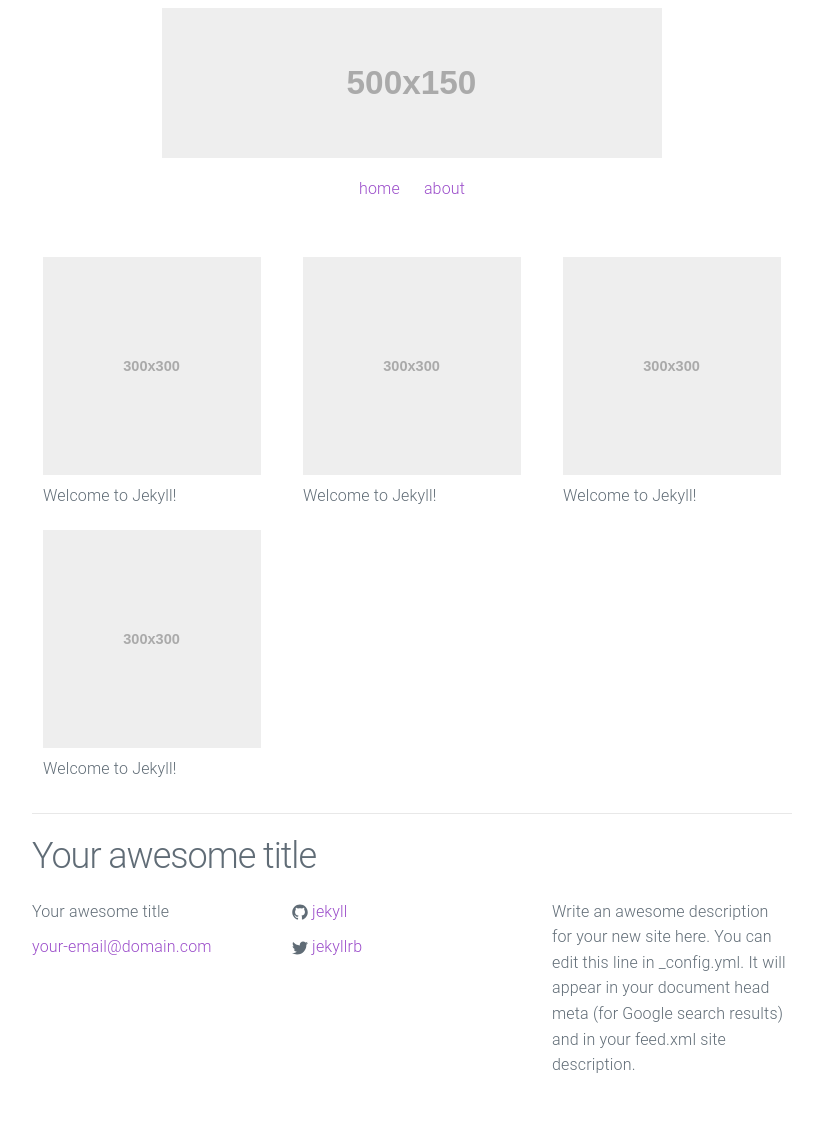
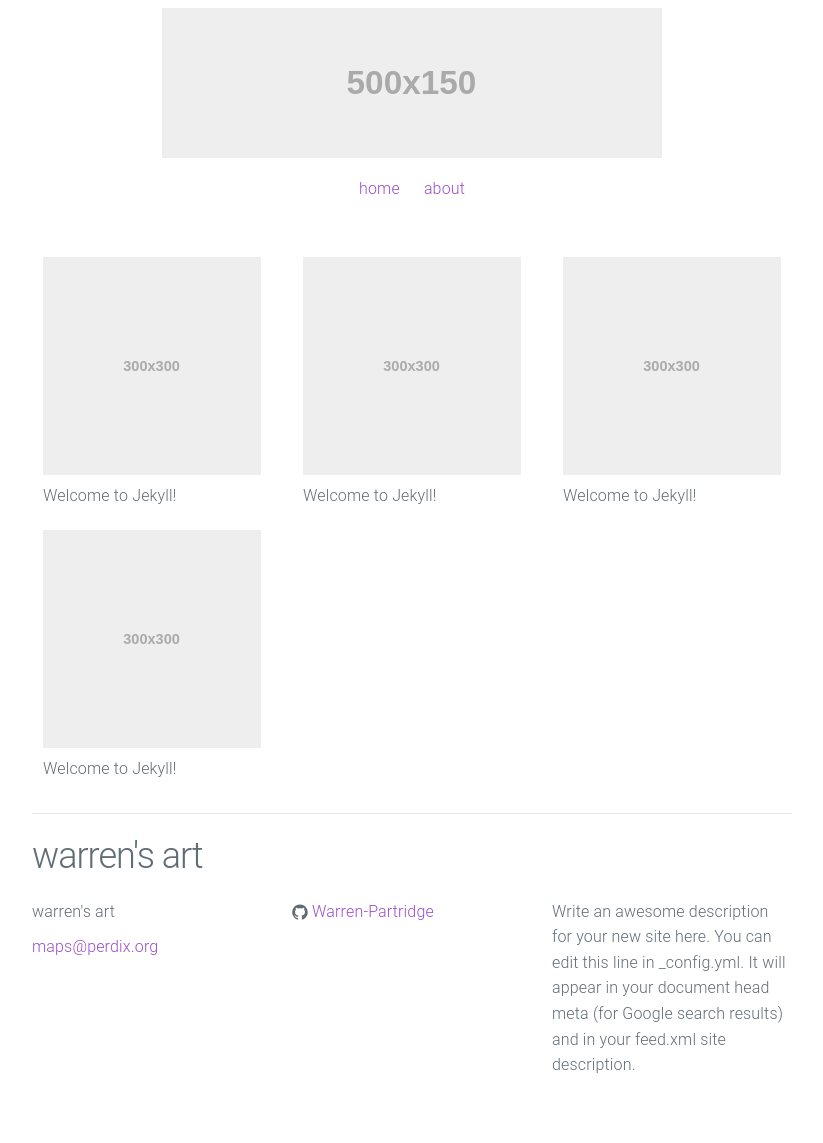
Before and after one commit to warren/art, a Jekyll site: the page built from index.html, in a window 1280 px wide. Shown: the whole page, without its empty margins (228-1051 px from the left). Built offline with Jekyll 4.4.1, drawn with Linux system fonts in a browser that asks for light colours.

Commit message:
Mess with config.yml

```diff
--- a/_config.yml
+++ b/_config.yml
@@ -1,14 +1,14 @@
 # Site settings
-title: Your awesome title
-email: your-email@domain.com
+title: warren's art
+email: maps@perdix.org
 description: > # this means to ignore newlines until "baseurl:"
   Write an awesome description for your new site here. You can edit this
   line in _config.yml. It will appear in your document head meta (for
   Google search results) and in your feed.xml site description.
-baseurl: "/urban-theme" # the subpath of your site, e.g. /blog
-url: "http://yourdomain.com" # the base hostname & protocol for your site
-twitter_username: jekyllrb
-github_username:  jekyll
+baseurl: "" # the subpath of your site, e.g. /blog
+url: "https://art.warrenpartridge.me" # the base hostname & protocol for your site
+#twitter_username: jekyllrb
+github_username:  Warren-Partridge
 
 # Build settings
 markdown: kramdown
```
